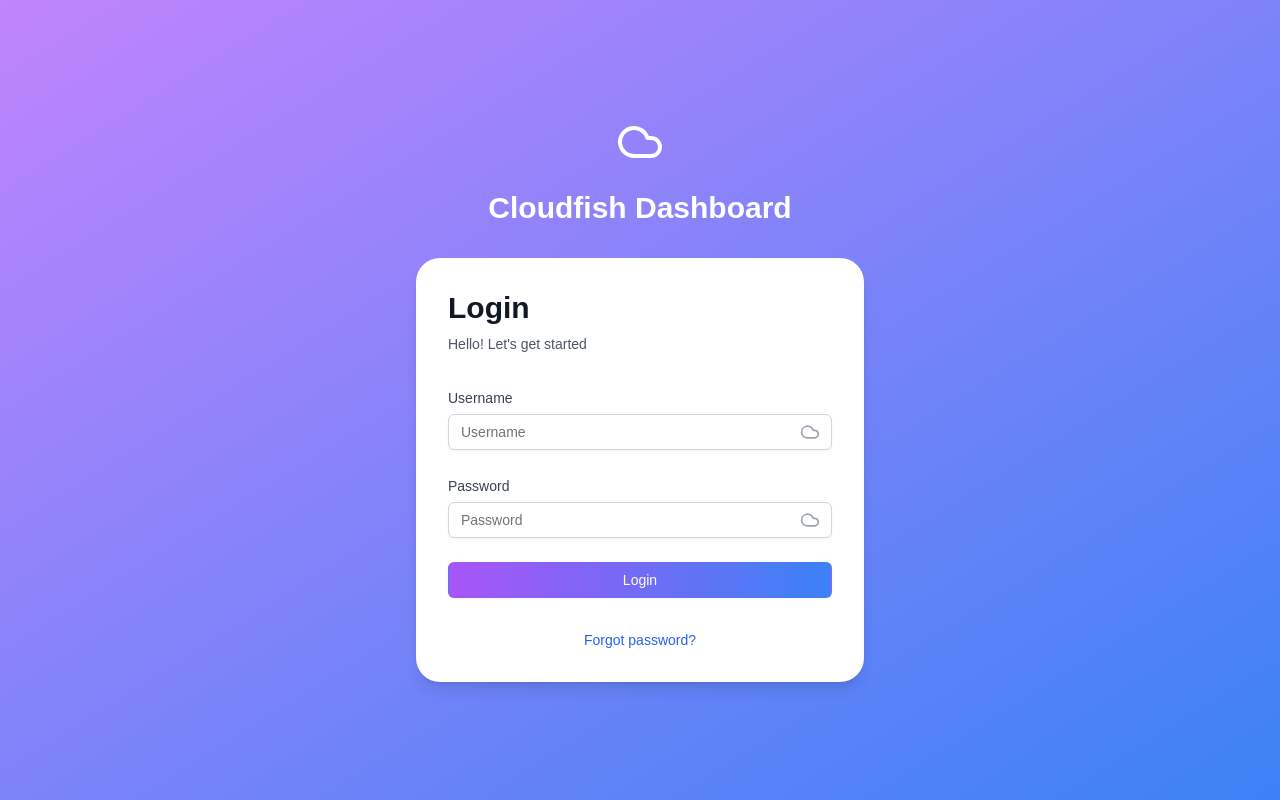
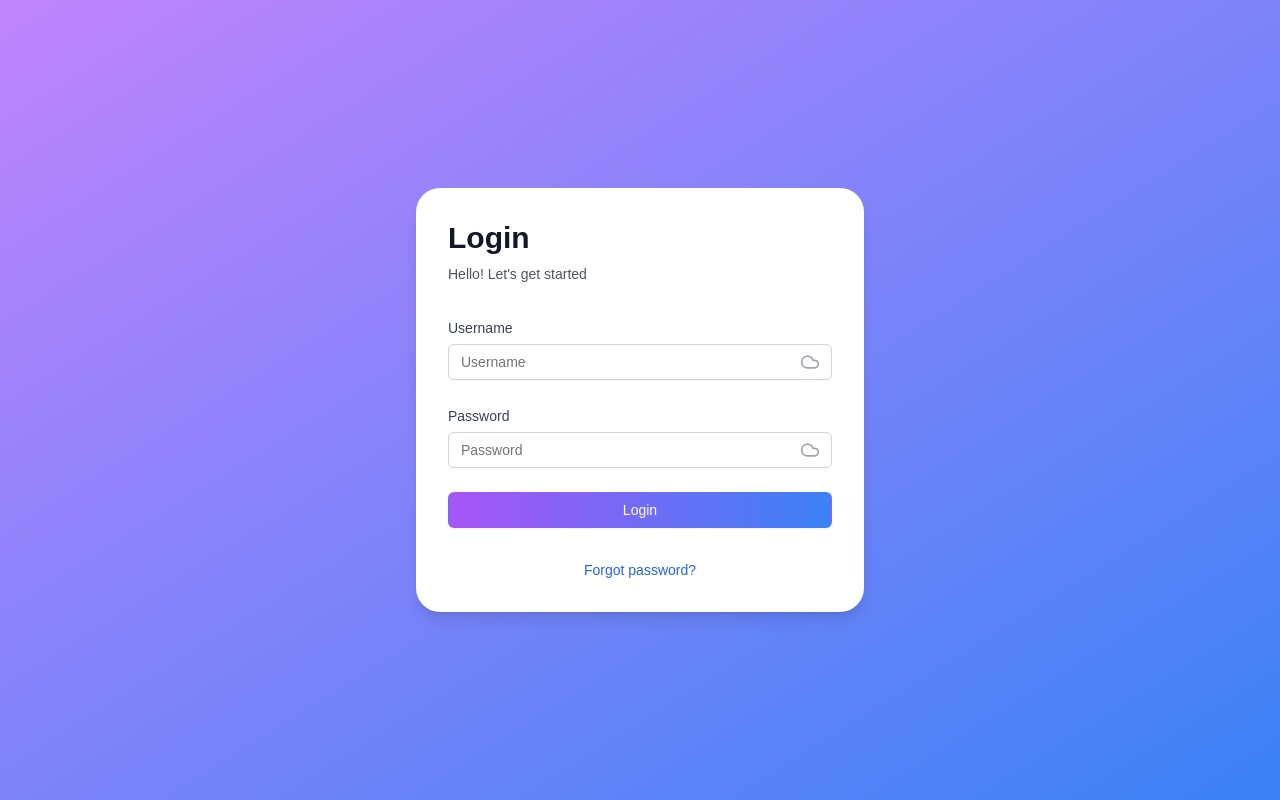
Before and after one commit to hinrg/cloudfish-dashboard, a Next.js app: page / in a window 1280 px wide. Built offline with nearby package versions, Linux system fonts and the light colour scheme.

Commit message:
Removed header from login page

```diff
--- a/components/login-page.tsx
+++ b/components/login-page.tsx
@@ -19,10 +19,6 @@ export function LoginPage() {
   return (
     <div className="min-h-screen flex items-center justify-center bg-gradient-to-br from-purple-400 to-blue-500 p-4">
       <div className="w-full max-w-md">
-        <div className="text-center mb-8">
-          <CloudIcon className="mx-auto h-12 w-12 text-white" />
-          <h2 className="mt-6 text-3xl font-extrabold text-white">Cloudfish Dashboard</h2>
-        </div>
         <div className="bg-white shadow-lg rounded-3xl p-8 space-y-8">
           <div>
             <h2 className="text-3xl font-bold text-gray-900">Login</h2>
```
